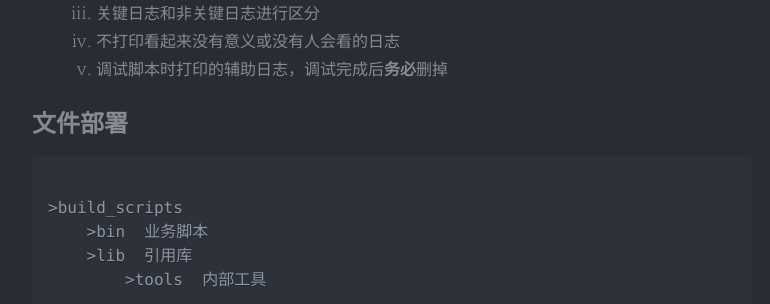
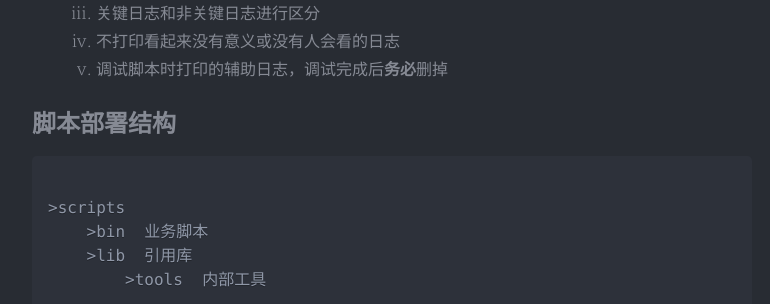
Before and after one commit to 7ippo/7ippo.github.io, a Jekyll site: the page built from _posts/2018-09-28-Log-for-Shell.md, in a window 1280 px wide and 900 px high, scrolled down 883 px. Shown: the part 151-455 px from the top of the window, without its empty margins (248-1018 px from the left). Built offline with Jekyll 4.4.1, drawn with Linux system fonts in a browser that asks for light colours; nearby versions of some CDN libraries; formulas are drawn with MathJax 3; a style sheet for code colours, icons or effects is not loaded.

Commit message:
Update _posts/2018-09-28-Log-for-Shell.md

```diff
--- a/_posts/2018-09-28-Log-for-Shell.md
+++ b/_posts/2018-09-28-Log-for-Shell.md
@@ -34,10 +34,10 @@ tags: Shell 脚本规范 日志
 </ol>
 </li>
 </ul>
-<h2>文件部署</h2>
+<h2>脚本部署结构</h2>
 
 <pre><code class="language-python">
->build_scripts
+>scripts
     >bin  业务脚本
     >lib  引用库
         >tools  内部工具
```
